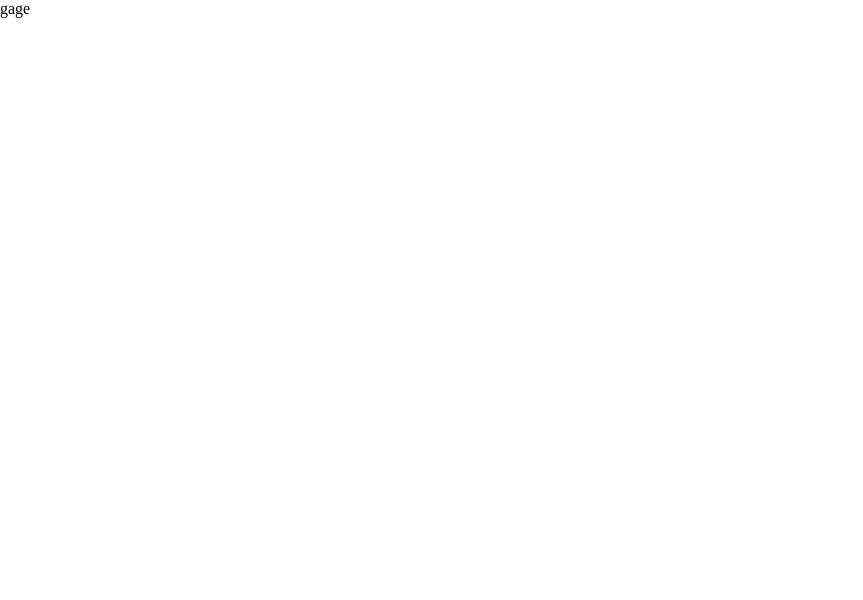
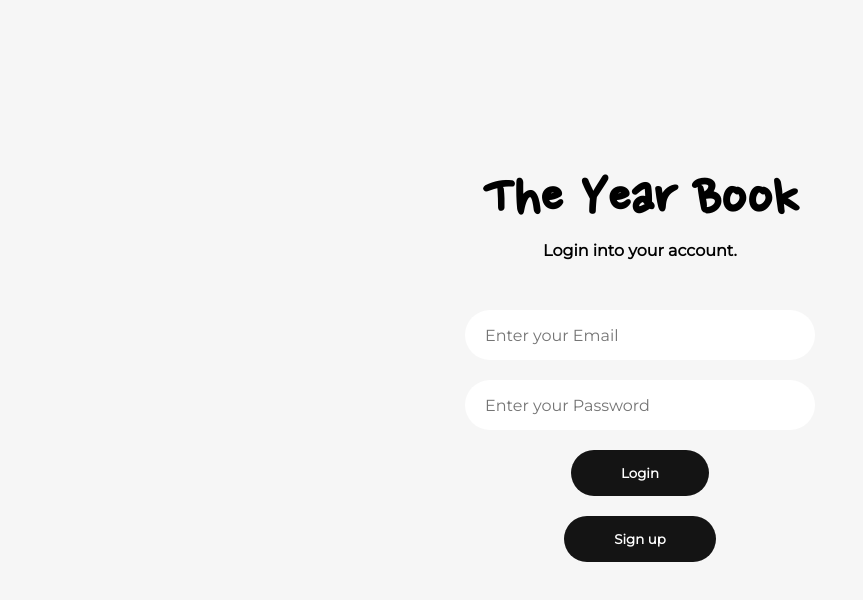
Before and after one commit to hassanzhd/the-year-book, a Next.js app in the folder client/: page / in a window 1280 px wide. Shown: the top 600 px of the page, without its empty margins (0-863 px from the left). Built offline with nearby package versions, Linux system fonts and the light colour scheme.

Commit message:
added index page with global and _utilities styling

```diff
--- /dev/null
+++ b/client/components/Home/MainContent.module.scss
@@ -0,0 +1,40 @@
+@import "@styles/utilities";
+
+.mainHeading {
+  height: 300px;
+  padding-bottom: 40px;
+  flex-direction: column;
+  justify-content: flex-end;
+}
+
+.mainHeading h1 a {
+  text-decoration: none;
+  font-family: $titleFont;
+  font-size: 4rem;
+  color: black;
+}
+
+.mainHeading h2 {
+  font-size: 1rem;
+}
+
+.mainHeading h1 a:hover {
+  color: $primaryHoverFontColor;
+  transition: 0.5s;
+}
+
+.loginForm {
+  flex-direction: column;
+}
+
+.loginForm input[type="text"],
+.loginForm input[type="password"] {
+  border: none;
+  background-color: #ffffff;
+  width: 350px;
+  height: 50px;
+  margin: 10px;
+  padding: 0 20px;
+  border-radius: 25px;
+  font-size: 1rem;
+}
--- /dev/null
+++ b/client/components/Home/MainContent.tsx
@@ -0,0 +1,26 @@
+import MainContentStyling from "./MainContent.module.scss";
+
+const MainContent = () => {
+  return (
+    <>
+      <header className={`${MainContentStyling.mainHeading} flex`}>
+        <h1>
+          <a href="#">The Year Book</a>
+        </h1>
+        <h2>Login into your account.</h2>
+      </header>
+      <form className={`${MainContentStyling.loginForm} flex`}>
+        <input type="text" placeholder="Enter your Email" required />
+        <input type="password" placeholder="Enter your Password" required />
+        <button type="submit" className="btn">
+          Login
+        </button>
+      </form>
+      <div className="flex">
+        <button className="btn">Sign up</button>
+      </div>
+    </>
+  );
+};
+
+export default MainContent;
--- a/client/next.config.js
+++ b/client/next.config.js
@@ -1,3 +1,3 @@
 module.exports = {
   reactStrictMode: true,
-}
+};
--- a/client/pages/index.tsx
+++ b/client/pages/index.tsx
@@ -1,8 +1,9 @@
 import Head from "next/head";
+import MainContent from "@components/Home/MainContent";
 
 export default function Home() {
   return (
-    <div>
+    <>
       <Head>
         <title>The Year Book | Login or Sign up </title>
         <meta
@@ -11,7 +12,7 @@ export default function Home() {
         />
         <link rel="icon" href="/favicon.ico" />
       </Head>
-      <a href="#">gage</a>
-    </div>
+      <MainContent />
+    </>
   );
 }
--- /dev/null
+++ b/client/styles/_utilities.scss
@@ -0,0 +1,29 @@
+@import url("https://fonts.googleapis.com/css2?family=Montserrat&display=swap");
+@import url("https://fonts.googleapis.com/css2?family=Nanum+Pen+Script&display=swap");
+
+$titleFont: "Nanum Pen Script";
+$primaryFont: "Montserrat";
+
+$primaryFontColor: rgb(20, 20, 20);
+$primaryHoverFontColor: rgb(230, 54, 54);
+
+.flex {
+  display: flex;
+  align-items: center;
+  justify-content: center;
+}
+
+.btn {
+  border: none;
+  padding: 15px 50px;
+  margin: 10px;
+  background-color: $primaryFontColor;
+  color: white;
+  border-radius: 25px;
+  font-weight: bold;
+}
+
+.btn:hover {
+  background-color: $primaryHoverFontColor;
+  transition: 0.5s;
+}
--- a/client/styles/globals.scss
+++ b/client/styles/globals.scss
@@ -1,7 +1,11 @@
+@import "utilities";
+
 * {
   padding: 0;
   margin: 0;
   box-sizing: border-box;
+  font-family: $primaryFont;
+  background-color: #f6f6f6;
 }
 
 a {
--- a/client/tsconfig.json
+++ b/client/tsconfig.json
@@ -15,7 +15,8 @@
     "jsx": "preserve",
     "baseUrl": "./",
     "paths": {
-      "@styles/*": ["styles/*"]
+      "@styles/*": ["styles/*"],
+      "@components/*": ["components/*"]
     }
   },
   "include": ["next-env.d.ts", "**/*.ts", "**/*.tsx"],
```
